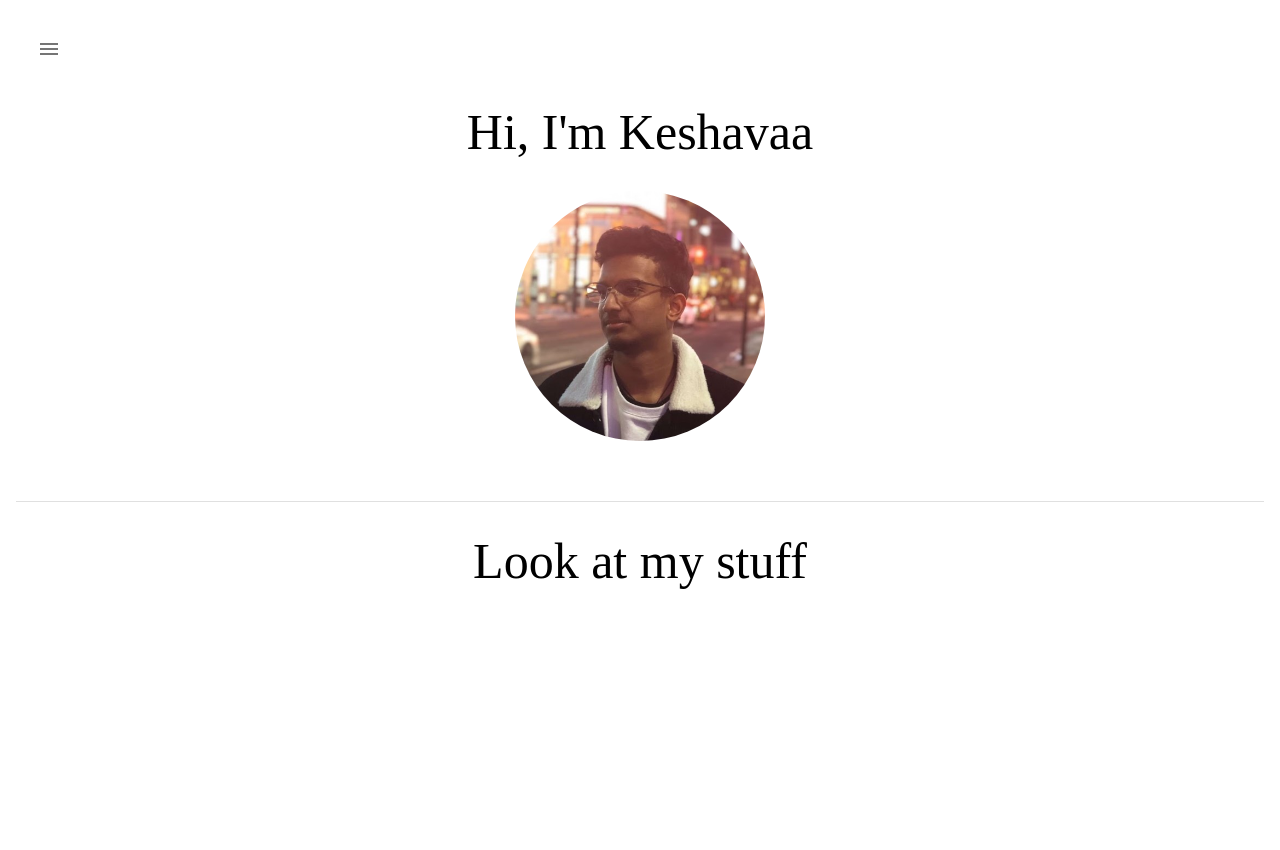
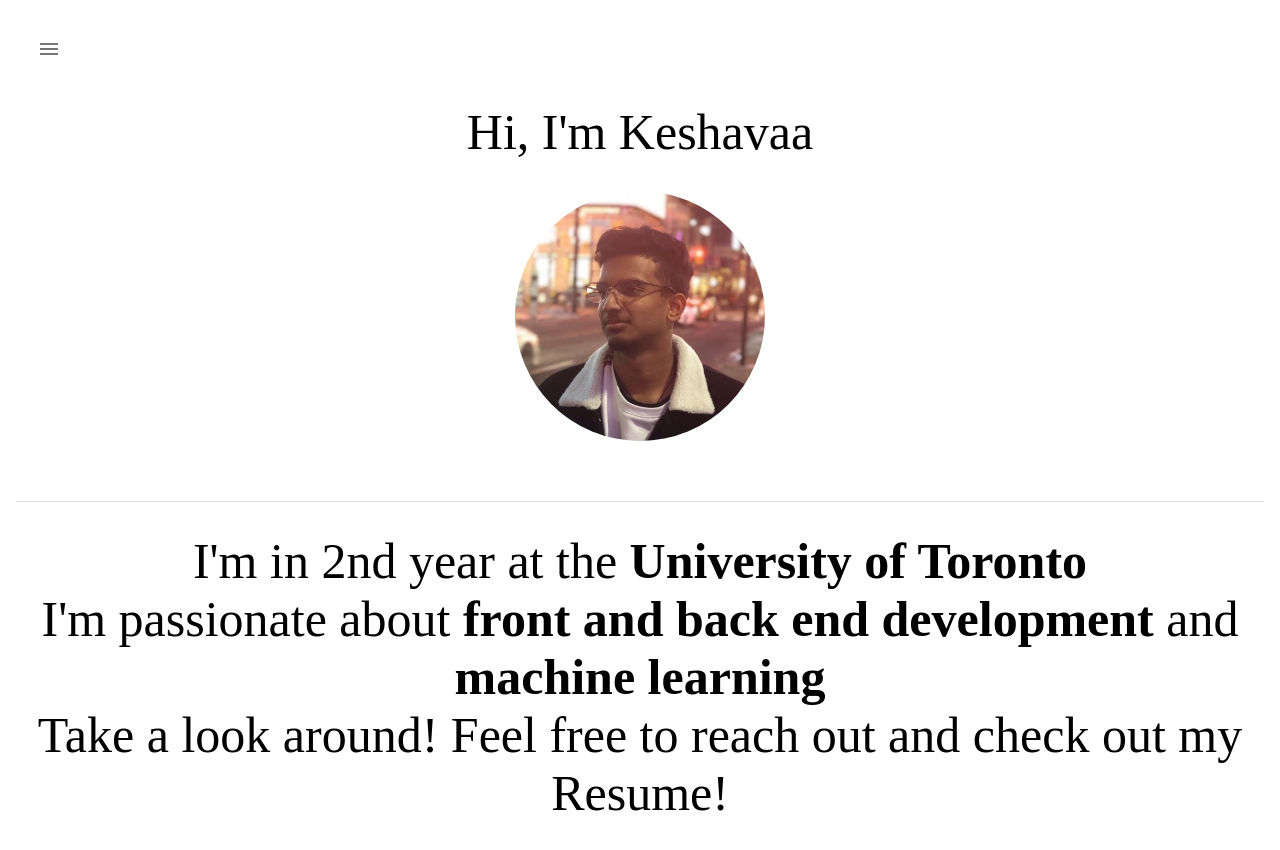
Before and after one commit to skeshavaa/my-portfolio, a React (Create React App) app in the folder client/: page / in a window 1280 px wide. Before the commit the page ends 800 px from the top, so only its background shows below. Built offline with nearby package versions, Linux system fonts and the light colour scheme.

Commit message:
fixed home page

```diff
--- a/client/src/components/layout.js
+++ b/client/src/components/layout.js
@@ -13,7 +13,7 @@ const Layout = () => {
     };
 
     return (
-        <div>
+        <Sticky>
             <Wrapper>
                 <IconButton size="medium" onClick={handler}>
                     <MenuIcon />
@@ -22,7 +22,7 @@ const Layout = () => {
             <Drawer open={Handler} onClose={handler}>
                 <DrawerContent />
             </Drawer>
-        </div>
+        </Sticky>
     )
 }
 
@@ -32,3 +32,8 @@ const Wrapper = styled.div`
     padding-left: 25px;
     padding-top: 25px;
 `
+
+const Sticky = styled.div`
+    position: sticky;
+    top: 0px;
+`
--- a/client/src/pages/home.js
+++ b/client/src/pages/home.js
@@ -21,7 +21,12 @@ const Home = () => {
                 <Spacer space="30px" />
                 <Divider variant="middle" />
                 <Row>
-                    <Text padding="30px">Look at my stuff</Text>
+                    <Text padding="30px">
+                        I'm in 2nd year at the <Span>University of Toronto</Span><br/>
+                        I'm passionate about <Span>front and back end development</Span> and <Span>machine learning</Span><br/>
+                        Take a look around! Feel free to reach out and check out my Resume!
+
+                    </Text>
                 </Row>
             </Wrapper>
         </div>
@@ -56,3 +61,8 @@ const Avatar = styled.img`
 const Spacer = styled.div`
     padding: ${props => props.space}
 `
+
+const Span = styled.span`
+    color: black;
+    font-weight: bolder;
+`
```
